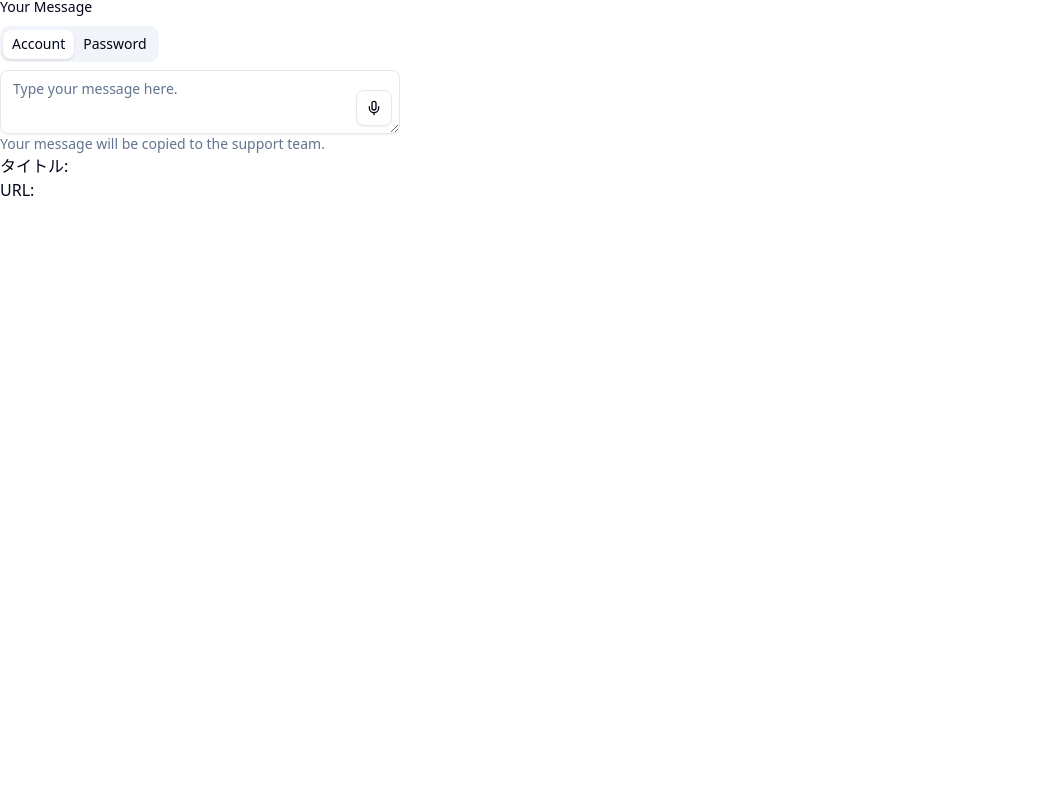
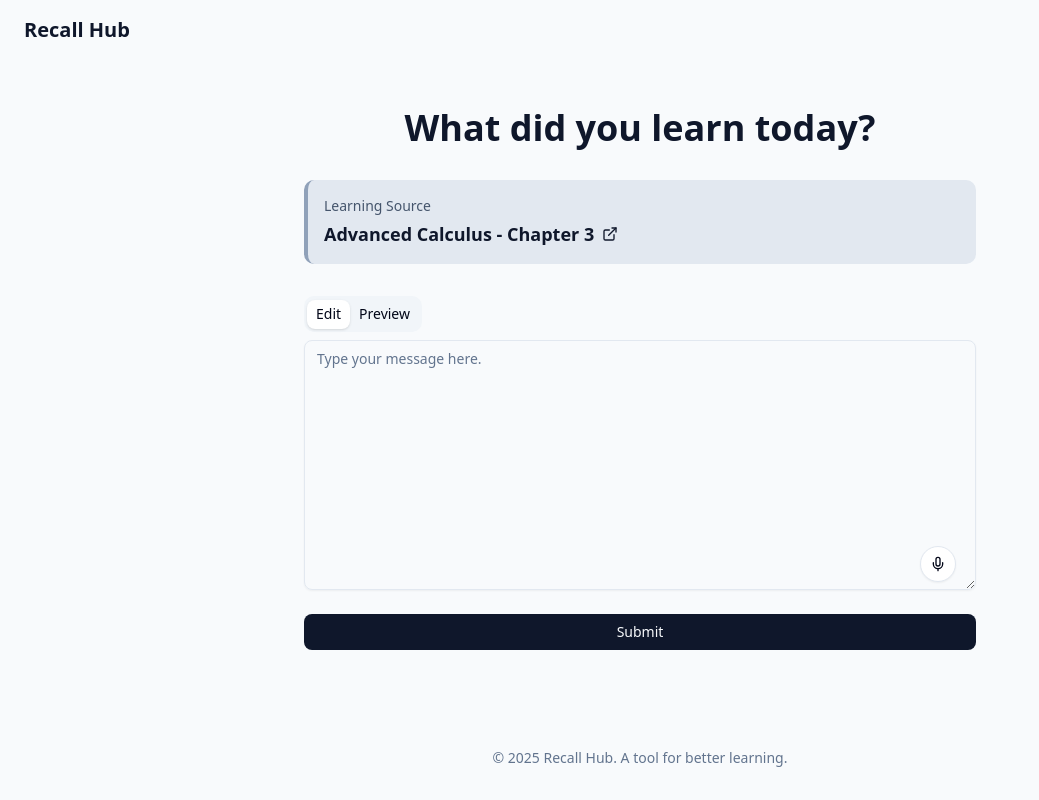
Before and after one commit to asa129/output-first, a Next.js app: page /input in a window 1280 px wide. Shown: the whole page, without its empty margins (0-1039 px from the left). Built offline with nearby package versions, Linux system fonts and the light colour scheme.

Commit message:
preview画面を調整

```diff
--- a/src/app/input/page.tsx
+++ b/src/app/input/page.tsx
@@ -1,5 +1,6 @@
-import { RecordButton } from "@/components/recordButton";
 import { TextareaWithText } from "@/components/ui/textareaWithText";
+import { Button } from "@/components/ui/button";
+import { ExternalLink } from "lucide-react";
 
 export default async function page({
   searchParams,
@@ -7,12 +8,59 @@ export default async function page({
   searchParams: Promise<{ [key: string]: string | string[] | undefined }>;
 }) {
   const params = await searchParams;
+  async function submit(formData: FormData) {
+    "use server";
+    console.log(formData.get("message-2"));
+  }
   return (
-    <div>
-      {/* <Header /> */}
-      <TextareaWithText />
-      <p>タイトル:{params.title}</p>
-      <p>URL:{params.url}</p>
+    <div className="min-h-screen bg-slate-50 flex flex-col">
+      {/* Header */}
+      <header className="px-6 py-4">
+        <div className="flex items-center gap-2">
+          {/* Logo */}
+          <h1 className="text-xl font-semibold text-slate-900">Recall Hub</h1>
+        </div>
+      </header>
+
+      {/* Main Content */}
+      <main className="flex-1 flex flex-col items-center px-6 py-12">
+        <div className="w-full max-w-2xl space-y-8">
+          {/* Title */}
+          <h2 className="text-4xl font-bold text-slate-900 text-center text-balance">
+            What did you learn today?
+          </h2>
+
+          {/* Learning Source */}
+          <div className="bg-slate-200 rounded-lg border-l-4 border-slate-400 p-4">
+            {/* <p className="text-sm text-slate-600 mb-1">
+              タイトル:{params.title}
+            </p>
+            <p>URL:{params.url}</p> */}
+            <p className="text-sm text-slate-600 mb-1">Learning Source</p>
+            <a
+              href="#"
+              className="text-lg font-semibold text-slate-900 flex items-center gap-2 hover:text-slate-700"
+            >
+              Advanced Calculus - Chapter 3
+              <ExternalLink className="size-4" />
+            </a>
+          </div>
+
+          {/* Form */}
+          <form action={submit} className="space-y-6">
+            <TextareaWithText />
+            {/* Submit Button */}
+            {/* <Button variant="outline" className="w-full"> */}
+            <Button className="w-full">Submit</Button>
+          </form>
+        </div>
+      </main>
+      {/* Footer */}
+      <footer className="px-6 py-8 text-center">
+        <p className="text-sm text-slate-500">
+          © 2025 Recall Hub. A tool for better learning.
+        </p>
+      </footer>
     </div>
   );
 }
--- a/src/components/recordButton.tsx
+++ b/src/components/recordButton.tsx
@@ -81,12 +81,22 @@ export function RecordButton({
     <>
       {isRecording ? (
         <>
-          <Button variant="outline" size="icon" onClick={onClickStop}>
+          <Button
+            variant="outline"
+            size="icon"
+            onClick={onClickStop}
+            className="rounded-full"
+          >
             <CircleStop />
           </Button>
         </>
       ) : (
-        <Button variant="outline" size="icon" onClick={onClickRecord}>
+        <Button
+          variant="outline"
+          size="icon"
+          onClick={onClickRecord}
+          className="rounded-full"
+        >
           <Mic />
         </Button>
       )}
--- /dev/null
+++ b/src/components/ui/card.tsx
@@ -0,0 +1,92 @@
+import * as React from "react"
+
+import { cn } from "@/lib/utils"
+
+function Card({ className, ...props }: React.ComponentProps<"div">) {
+  return (
+    <div
+      data-slot="card"
+      className={cn(
+        "bg-card text-card-foreground flex flex-col gap-6 rounded-xl border py-6 shadow-sm",
+        className
+      )}
+      {...props}
+    />
+  )
+}
+
+function CardHeader({ className, ...props }: React.ComponentProps<"div">) {
+  return (
+    <div
+      data-slot="card-header"
+      className={cn(
+        "@container/card-header grid auto-rows-min grid-rows-[auto_auto] items-start gap-2 px-6 has-data-[slot=card-action]:grid-cols-[1fr_auto] [.border-b]:pb-6",
+        className
+      )}
+      {...props}
+    />
+  )
+}
+
+function CardTitle({ className, ...props }: React.ComponentProps<"div">) {
+  return (
+    <div
+      data-slot="card-title"
+      className={cn("leading-none font-semibold", className)}
+      {...props}
+    />
+  )
+}
+
+function CardDescription({ className, ...props }: React.ComponentProps<"div">) {
+  return (
+    <div
+      data-slot="card-description"
+      className={cn("text-muted-foreground text-sm", className)}
+      {...props}
+    />
+  )
+}
+
+function CardAction({ className, ...props }: React.ComponentProps<"div">) {
+  return (
+    <div
+      data-slot="card-action"
+      className={cn(
+        "col-start-2 row-span-2 row-start-1 self-start justify-self-end",
+        className
+      )}
+      {...props}
+    />
+  )
+}
+
+function CardContent({ className, ...props }: React.ComponentProps<"div">) {
+  return (
+    <div
+      data-slot="card-content"
+      className={cn("px-6", className)}
+      {...props}
+    />
+  )
+}
+
+function CardFooter({ className, ...props }: React.ComponentProps<"div">) {
+  return (
+    <div
+      data-slot="card-footer"
+      className={cn("flex items-center px-6 [.border-t]:pt-6", className)}
+      {...props}
+    />
+  )
+}
+
+export {
+  Card,
+  CardHeader,
+  CardFooter,
+  CardTitle,
+  CardAction,
+  CardDescription,
+  CardContent,
+}
--- a/src/components/ui/textareaWithText.tsx
+++ b/src/components/ui/textareaWithText.tsx
@@ -1,6 +1,5 @@
 "use client";
 
-import { Label } from "@/components/ui/label";
 import { Textarea } from "@/components/ui/textarea";
 import { useState } from "react";
 import { Tabs, TabsContent, TabsList, TabsTrigger } from "@/components/ui/tabs";
@@ -8,19 +7,20 @@ import Markdown from "react-markdown";
 import remarkGfm from "remark-gfm";
 import { RecordButton } from "../recordButton";
 import FakeRecordingWave from "../fakeRecordingWave";
+import { Card } from "@/components/ui/card";
 
 export function TextareaWithText() {
   const [markdown, setMarkdown] = useState<string>("");
   const isRecording: string = "recording...";
+
   return (
     <div className="grid w-full gap-3">
-      <Label htmlFor="message-2">Your Message</Label>
-      <Tabs defaultValue="account" className="w-[400px]">
+      <Tabs defaultValue="edit" className="w-full">
         <TabsList>
-          <TabsTrigger value="account">Account</TabsTrigger>
-          <TabsTrigger value="password">Password</TabsTrigger>
+          <TabsTrigger value="edit">Edit</TabsTrigger>
+          <TabsTrigger value="preview">Preview</TabsTrigger>
         </TabsList>
-        <TabsContent value="account">
+        <TabsContent value="edit">
           <div className="relative">
             <Textarea
               placeholder={
@@ -31,25 +31,25 @@ export function TextareaWithText() {
                 setMarkdown(e.target.value);
               }}
               value={markdown === isRecording ? "" : markdown}
-              className="pr-12"
+              className="pr-12 h-[calc(50vh-150px)]"
+              name="message-2"
             />
             {markdown === isRecording && (
               <div className="absolute bottom-2 left-2">
                 <FakeRecordingWave />
               </div>
             )}
-            <div className="absolute bottom-2 right-2">
+            <div className="absolute bottom-2 right-5">
               <RecordButton setMarkdown={setMarkdown} />
             </div>
           </div>
-          <p className="text-muted-foreground text-sm">
-            Your message will be copied to the support team.
-          </p>
         </TabsContent>
-        <TabsContent value="password">
-          <div className="prose">
-            <Markdown remarkPlugins={[remarkGfm]}>{markdown}</Markdown>
-          </div>
+        <TabsContent value="preview">
+          <Card>
+            <div className="prose">
+              <Markdown remarkPlugins={[remarkGfm]}>{markdown}</Markdown>
+            </div>
+          </Card>
         </TabsContent>
       </Tabs>
     </div>
```
